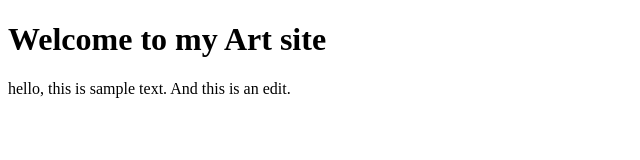
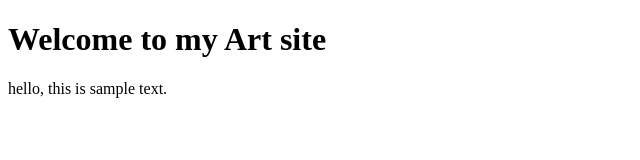
Before and after one commit to Eric-Choi1510/Eric-Choi1510-BOIS, a plain HTML site: page index.html in a window 1280 px wide. Shown: the whole page, without its empty margins (0-640 px from the left). Drawn offline with Linux system fonts and the light colour scheme.

Commit message:
Revert "second update"
This reverts commit 374e0b4771ac830adc42c12e49b362c1d41017bb.

```diff
--- a/index.html
+++ b/index.html
@@ -4,7 +4,6 @@
 	<h1>Welcome to my Art site</h1>
 
 
-	<p1>hello, this is sample text.
-	And this is an edit.</p1>
+	<p1>hello, this is sample text.</p1>
 </body>
 </html>
```
